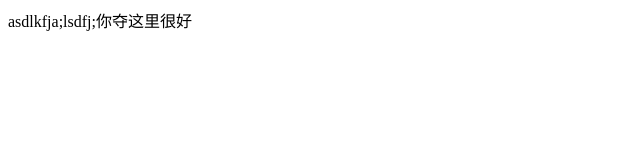
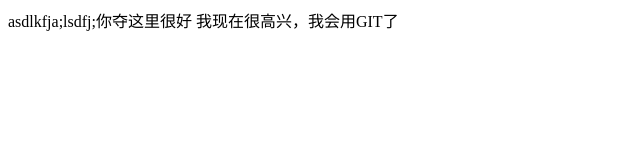
Before and after one commit to tydtea/ele, a plain HTML site: page index.html in a window 1280 px wide. Shown: the whole page, without its empty margins (0-640 px from the left). Drawn offline with Linux system fonts and the light colour scheme.

Commit message:
my tijiang2

```diff
--- a/index.html
+++ b/index.html
@@ -6,5 +6,6 @@
 </head>
 <body>
   asdlkfja;lsdfj;你夺这里很好
+我现在很高兴，我会用GIT了
 </body>
 </html>
```
